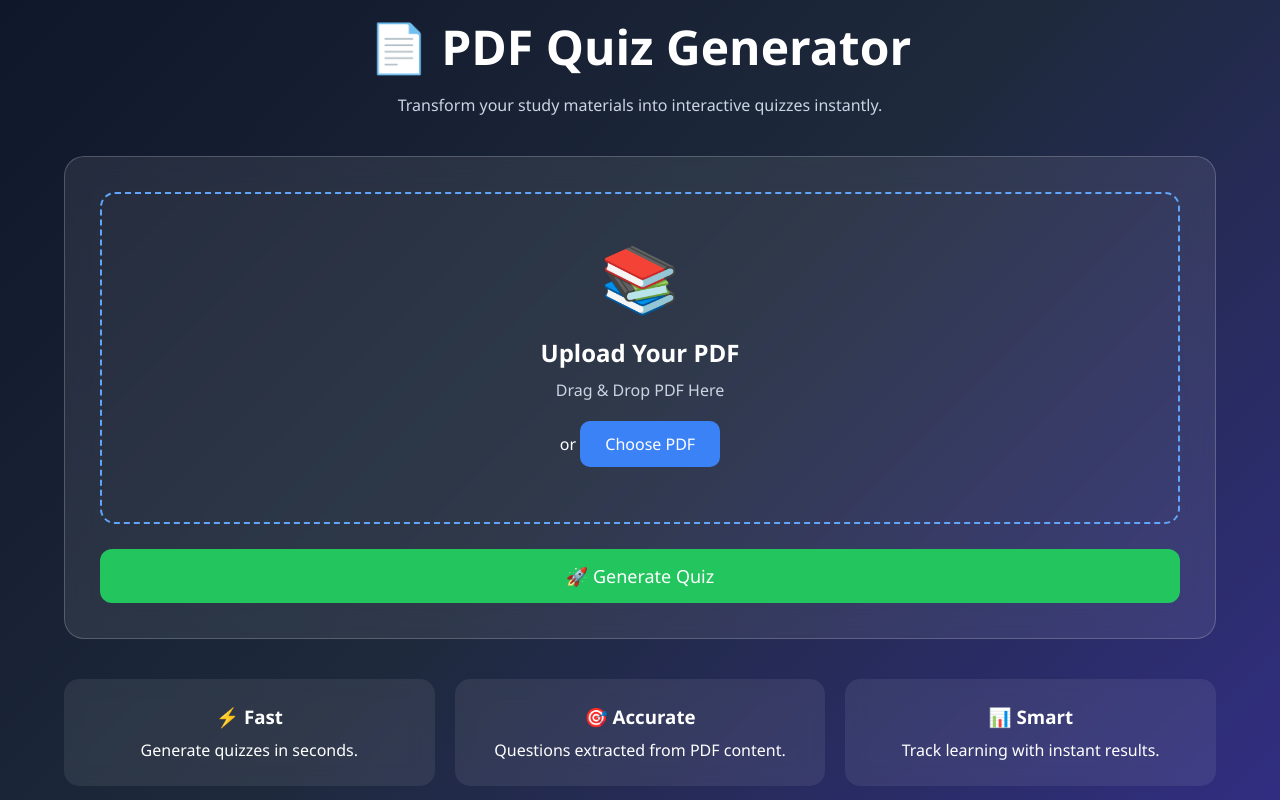
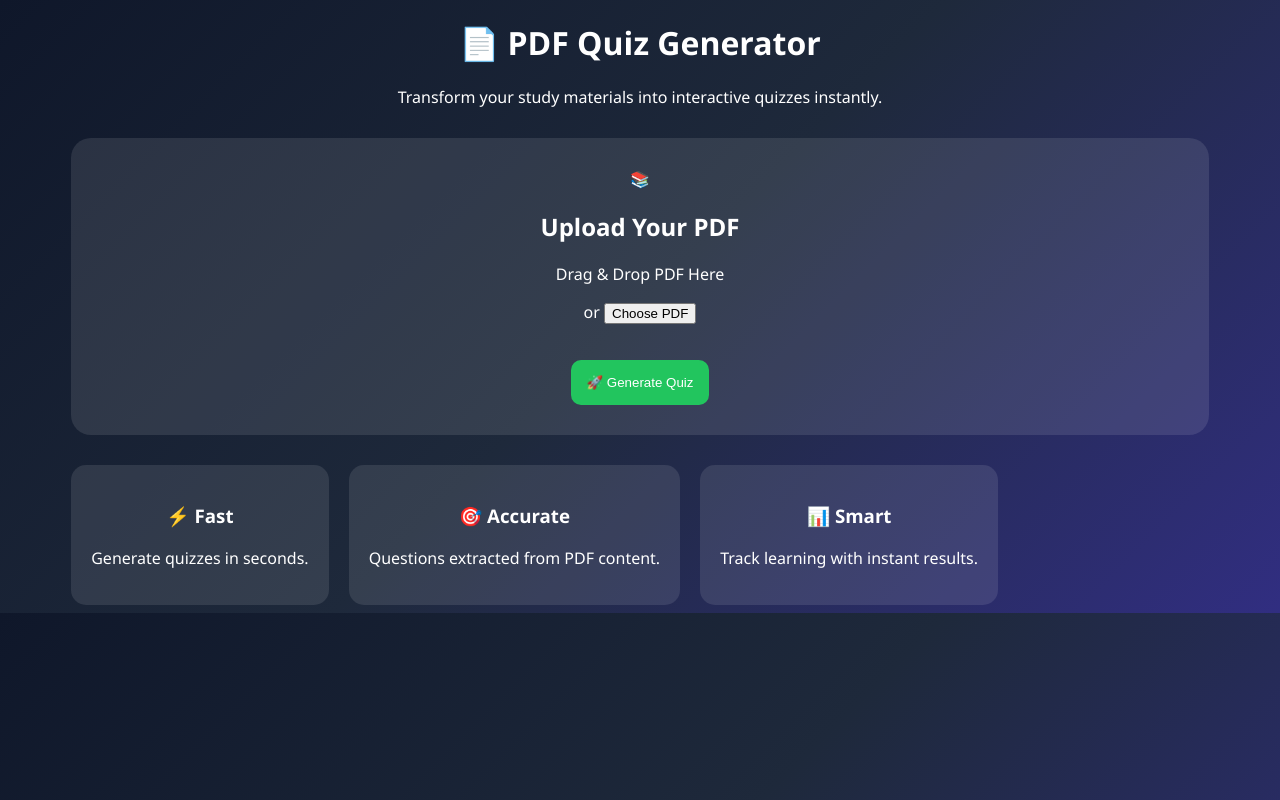
Before and after one commit to Monica8175/quiz-app, a Flask app: page / in a window 1280 px wide. Run offline with Flask 3, Linux system fonts and the light colour scheme.

Commit message:
Refactor CSS styles for improved layout and design

```diff
--- a/static/style.css
+++ b/static/style.css
@@ -1,21 +1,4 @@
-*{
-    margin:0;
-    padding:0;
-    box-sizing:border-box;
-    font-family:'Segoe UI',sans-serif;
-}
-
-
 body{
-
-    min-height:100vh;
-
-    display:flex;
-
-    justify-content:center;
-
-    align-items:center;
-
     background:linear-gradient(
         135deg,
         #0f172a,
@@ -24,287 +7,66 @@ body{
     );
 
     color:white;
-
+    font-family:Segoe UI;
 }
-
 
 
 .container{
 
     width:90%;
-
-    max-width:1200px;
-
+    margin:auto;
     text-align:center;
 
 }
 
 
-
-.hero h1{
-
-    font-size:3rem;
-
-    margin-bottom:15px;
-
-}
-
-
-
-.hero p{
-
-    color:#cbd5e1;
-
-    margin-bottom:40px;
-
-}
-
-
-
-/* Upload box */
-
 .upload-card{
 
-    background:rgba(255,255,255,0.08);
+    margin-top:30px;
 
-    backdrop-filter:blur(15px);
+    background:rgba(255,255,255,0.1);
 
-    border:1px solid rgba(255,255,255,0.2);
-
-    padding:35px;
+    padding:30px;
 
     border-radius:20px;
 
 }
 
 
+.generate-btn{
 
-.upload-area{
+    margin-top:20px;
 
-    border:2px dashed #60a5fa;
+    padding:15px;
 
-    padding:40px;
+    background:#22c55e;
+
+    color:white;
+
+    border:none;
+
+    border-radius:10px;
+
+}
+
+
+.features{
+
+    margin-top:30px;
+
+    display:flex;
+
+    gap:20px;
+
+}
+
+
+.feature-card{
+
+    background:rgba(255,255,255,0.1);
+
+    padding:20px;
 
     border-radius:15px;
 
 }
-
-
-
-.upload-icon{
-
-    font-size:4rem;
-
-    margin-bottom:15px;
-
-}
-
-
-
-.upload-area h2{
-
-    margin-bottom:10px;
-
-}
-
-
-
-.upload-area p{
-
-    color:#cbd5e1;
-
-}
-
-
-
-.upload-area button{
-
-
-    margin-top:20px;
-
-
-    padding:12px 25px;
-
-
-    border:none;
-
-
-    border-radius:10px;
-
-
-    cursor:pointer;
-
-
-    background:#3b82f6;
-
-
-    color:white;
-
-
-    font-size:16px;
-
-}
-
-
-
-.generate-btn{
-
-
-    margin-top:25px;
-
-
-    width:100%;
-
-
-    padding:15px;
-
-
-    border:none;
-
-
-    border-radius:12px;
-
-
-    background:#22c55e;
-
-
-    color:white;
-
-
-    font-size:18px;
-
-
-    cursor:pointer;
-
-
-}
-
-
-
-.generate-btn:hover{
-
-    transform:scale(1.03);
-
-}
-
-
-
-/* Features */
-
-
-.features{
-
-
-    margin-top:40px;
-
-
-    display:grid;
-
-
-    grid-template-columns:repeat(auto-fit,minmax(250px,1fr));
-
-
-    gap:20px;
-
-
-}
-
-
-
-.feature-card{
-
-
-    background:rgba(255,255,255,0.08);
-
-
-    backdrop-filter:blur(10px);
-
-
-    padding:25px;
-
-
-    border-radius:15px;
-
-
-}
-
-
-
-.feature-card h3{
-
-    margin-bottom:10px;
-
-}
-
-
-
-/* selected file */
-
-
-#fileName{
-
-
-    margin-top:15px;
-
-
-    color:#22c55e;
-
-
-    font-weight:bold;
-
-
-}
-
-
-
-/* Generated quiz */
-
-
-.quiz-container{
-
-
-    margin-top:40px;
-
-
-    background:rgba(255,255,255,0.08);
-
-
-    padding:25px;
-
-
-    border-radius:15px;
-
-
-}
-
-
-
-.question-box{
-
-
-    margin-top:20px;
-
-
-    padding:20px;
-
-
-    background:rgba(255,255,255,0.05);
-
-
-    border-radius:10px;
-
-
-}
-
-
-
-.question-box label{
-
-
-    display:block;
-
-
-    margin:10px;
-
-
-}
```
